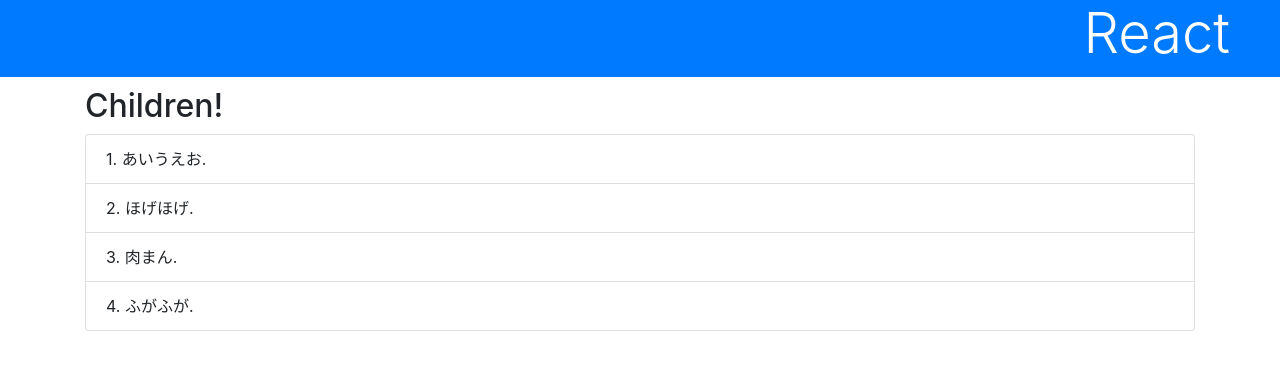
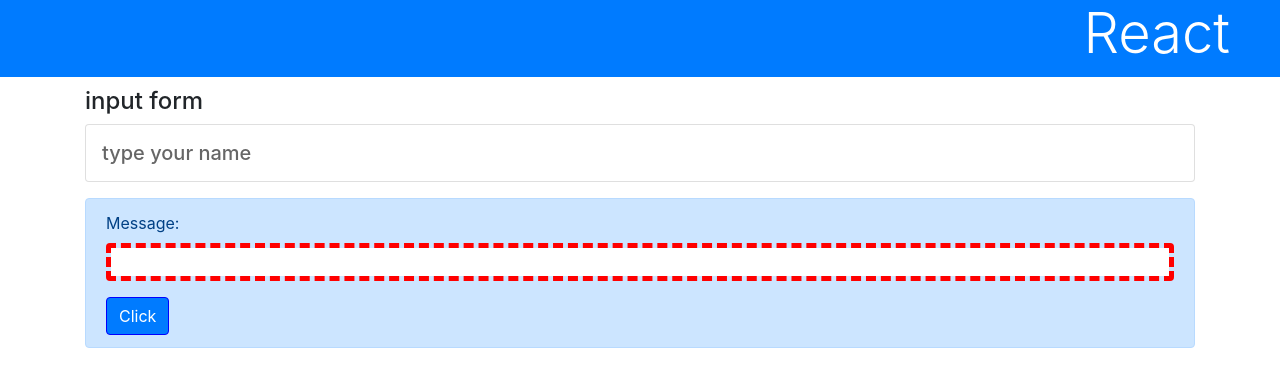
Before and after one commit to thirota/react_app, a React (Create React App) app: page / in a window 1280 px wide. Shown: the top 386 px of the page. Built offline with nearby package versions, Linux system fonts and the light colour scheme.

Commit message:
form and simple validation p.185

```diff
--- a/src/App.css
+++ b/src/App.css
@@ -55,3 +55,11 @@
   color: #666;
   font-size: 16pt;
 }
+
+input:invalid {
+  border: 5px dashed red;
+}
+
+input:valid {
+  border: 1px solid blue;
+}
--- a/src/App.js
+++ b/src/App.js
@@ -4,15 +4,44 @@
 class App extends Component {
   input = ''
 
+  constructor(props) {
+    super(props)
+    this.state = {
+      title:'input form',
+      message:'type your name'
+    }
+    this.doChange = this.doChange.bind(this)
+    this.doSubmit = this.doSubmit.bind(this)
+  }
+
+  doChange(event) {
+    this.input = event.target.value
+  }
+
+  doSubmit(event) {
+    this.setState({
+      title:'send form',
+      message:'Hello, ' + this.input + ' !'
+    })
+    //XXX
+    event.preventDefault()
+  }
+
   render() {
     return <div>
       <h1 className="bg-primary text-white display-4">React</h1>
       <div className="container">
-        <Message title="Children!">
-          あいうえお。
-          ほげほげ。肉まん。
-          ふがふが。
-        </Message>
+        <h4>{this.state.title}</h4>
+        <p className="card h5 p-3">{this.state.message}</p>
+        <div className="alert alert-primary mt-3">
+          <form onSubmit={this.doSubmit}>
+            <div className="form-group">
+              <label>Message:</label>
+              <input type="text" className="form-control" onChange={this.doChange} required pattern="[A-Za-z _,.]+"/>
+            </div>
+            <input type="submit" className="btn btn-primary" value="Click"/>
+          </form>
+        </div>
       </div>
     </div>
   }
```
